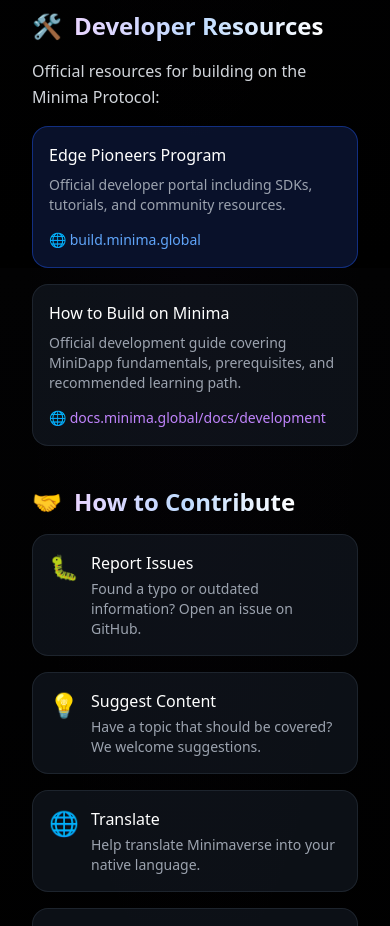
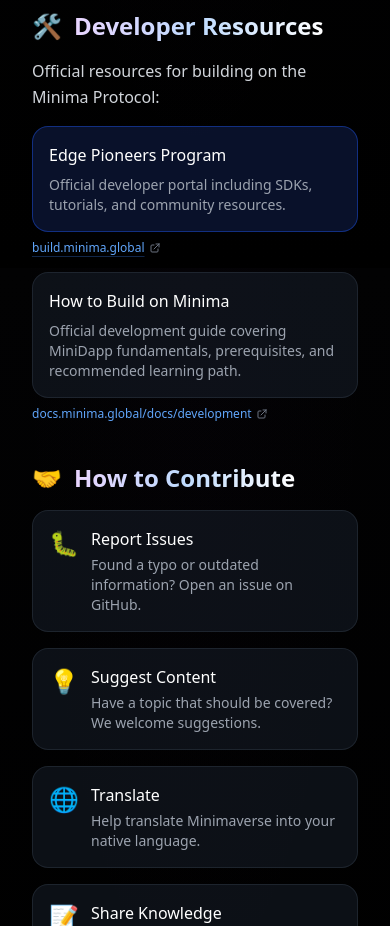
Before and after one commit to KuA1bo/minimaverse-site, a Next.js app: page /about in a window 390 px wide. Shown: the part 5640-6566 px from the top of the page. Built offline with nearby package versions, Linux system fonts and the light colour scheme.

Commit message:
fix: move dev resource links under cards

```diff
--- a/src/app/about/page.tsx
+++ b/src/app/about/page.tsx
@@ -401,33 +401,41 @@
           </p>
 
           <div className="grid grid-cols-1 md:grid-cols-2 gap-4">
-            <ExternalLink
-              href="https://build.minima.global"
-              className="block relative bg-blue-900/30 border border-blue-700/50 rounded-2xl p-4 sm:p-6 hover:border-blue-500/50 hover:shadow-2xl hover:shadow-blue-500/15 transition-all duration-300 group overflow-hidden"
-              ariaLabel="Visit Edge Pioneers developer portal"
-              hideArrow={true}
-            >
+            <div className="flex flex-col">
+              <div className="relative bg-blue-900/30 border border-blue-700/50 rounded-2xl p-4 sm:p-6 transition-all duration-300 group overflow-hidden">
                 <div className="absolute inset-0 bg-gradient-to-br from-blue-500/5 to-cyan-500/5 opacity-0 group-hover:opacity-100 transition-opacity duration-300" />
                 <div className="relative">
                   <h3 className="text-white font-medium group-hover:text-blue-300 transition-colors mb-2">Edge Pioneers Program</h3>
-                <p className="text-gray-400 text-sm mb-3">Official developer portal including SDKs, tutorials, and community resources.</p>
-                <p className="text-blue-400 text-sm inline-flex items-center gap-1">🌐 build.minima.global</p>
+                  <p className="text-gray-400 text-sm">Official developer portal including SDKs, tutorials, and community resources.</p>
                 </div>
+              </div>
+              <p className="text-gray-500 text-xs mt-2">
+                <ExternalLink
+                  href="https://build.minima.global"
+                  className="text-blue-400 hover:text-purple-400 underline decoration-blue-500/30 hover:decoration-purple-500/60 underline-offset-4 transition-all duration-300"
+                >
+                  build.minima.global
                 </ExternalLink>
+              </p>
+            </div>
 
-            <ExternalLink
-              href="https://docs.minima.global/docs/development"
-              className="block relative bg-gray-800/40 border border-gray-700/40 rounded-2xl p-4 sm:p-6 hover:border-purple-500/50 hover:shadow-2xl hover:shadow-purple-500/15 transition-all duration-300 group overflow-hidden"
-              ariaLabel="Visit How to Build on Minima guide"
-              hideArrow={true}
-            >
+            <div className="flex flex-col">
+              <div className="relative bg-gray-800/40 border border-gray-700/40 rounded-2xl p-4 sm:p-6 transition-all duration-300 group overflow-hidden">
                 <div className="absolute inset-0 bg-gradient-to-br from-purple-500/5 to-blue-500/5 opacity-0 group-hover:opacity-100 transition-opacity duration-300" />
                 <div className="relative">
                   <h3 className="text-white font-medium group-hover:text-purple-300 transition-colors mb-2">How to Build on Minima</h3>
-                <p className="text-gray-400 text-sm mb-3">Official development guide covering MiniDapp fundamentals, prerequisites, and recommended learning path.</p>
-                <p className="text-purple-400 text-sm inline-flex items-center gap-1">🌐 docs.minima.global/docs/development</p>
+                  <p className="text-gray-400 text-sm">Official development guide covering MiniDapp fundamentals, prerequisites, and recommended learning path.</p>
                 </div>
+              </div>
+              <p className="text-gray-500 text-xs mt-2">
+                <ExternalLink
+                  href="https://docs.minima.global/docs/development"
+                  className="text-blue-400 hover:text-purple-400 underline decoration-blue-500/30 hover:decoration-purple-500/60 underline-offset-4 transition-all duration-300"
+                >
+                  docs.minima.global/docs/development
                 </ExternalLink>
+              </p>
+            </div>
           </div>
         </section>
 
```
Lines whose indentation alone changed are shown as unchanged.
